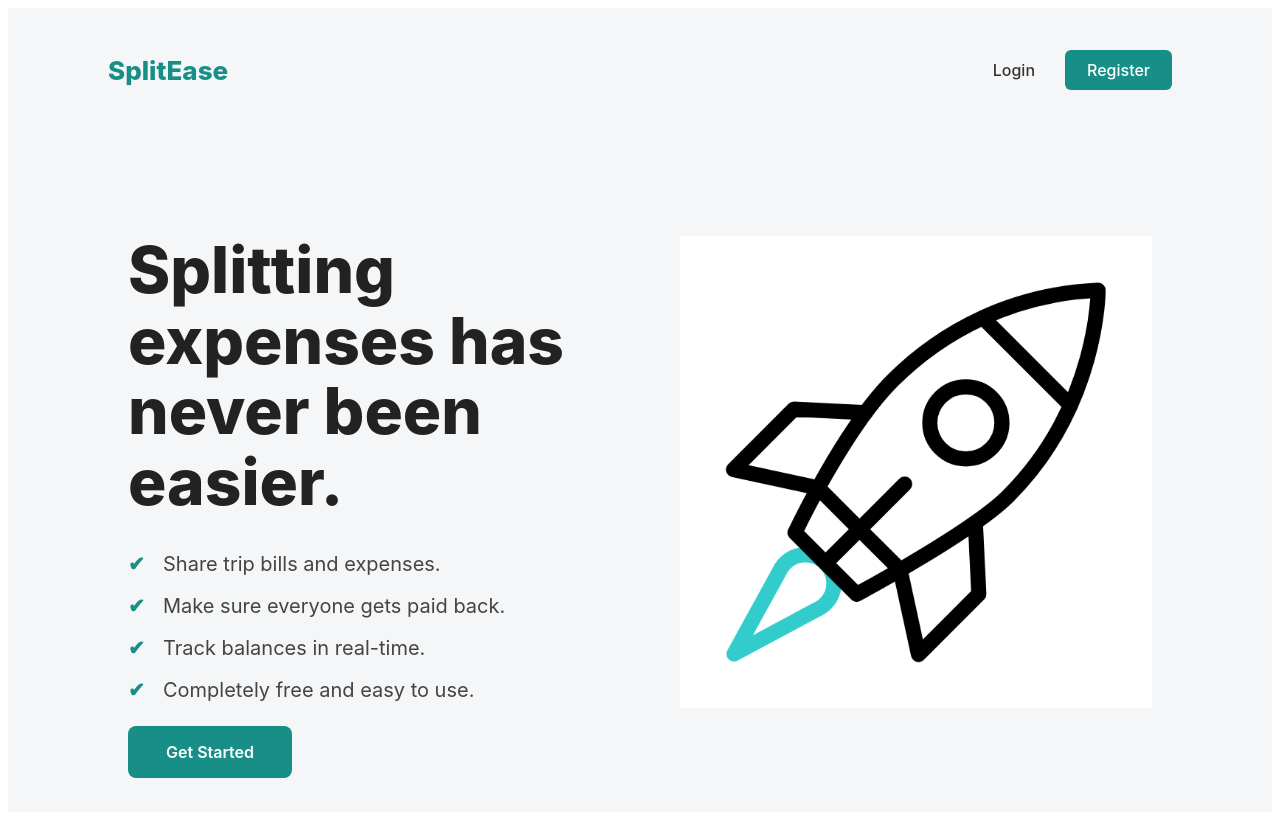
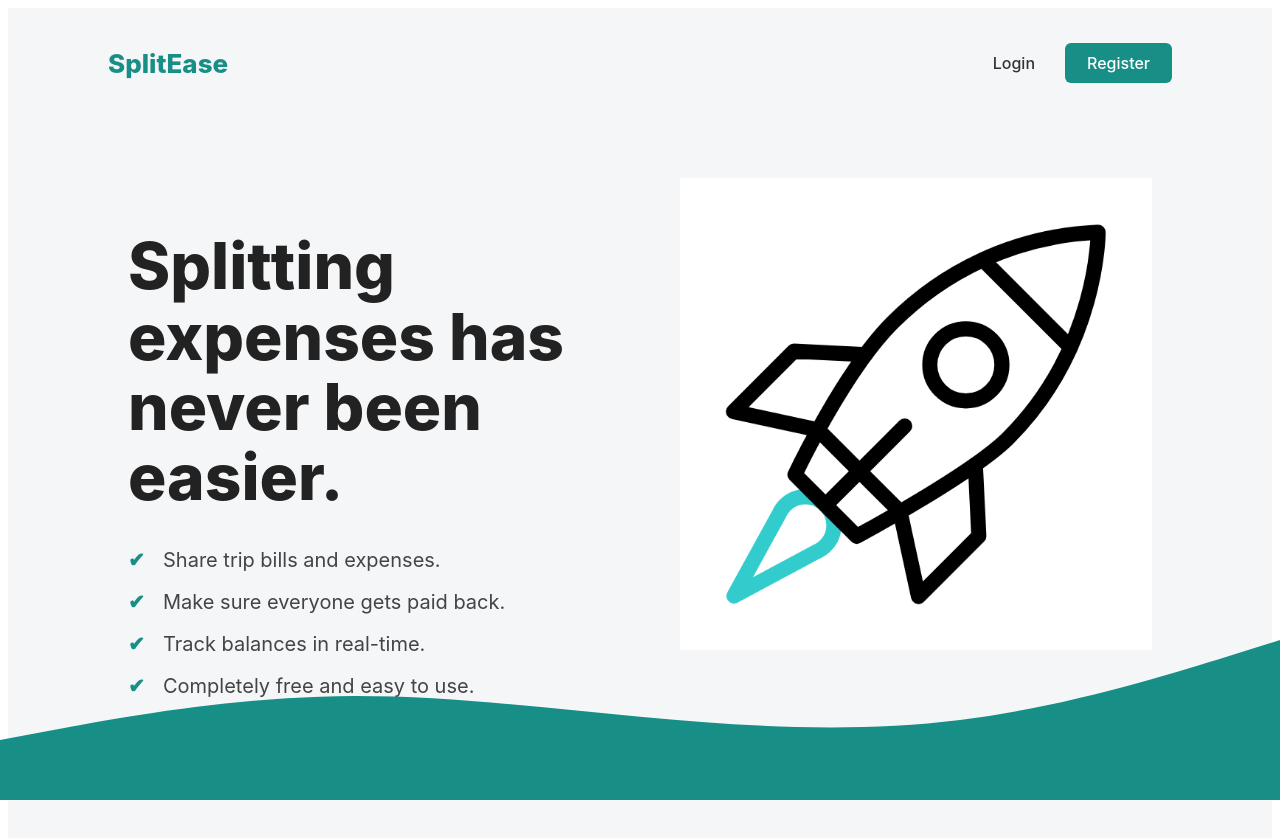
Before and after one commit to shoryataneja/SplitEase, a React app in the folder frontend/: page / in a window 1280 px wide. Shown: the top 838 px of the page. Built offline with nearby package versions, Linux system fonts and the light colour scheme; the HTML template or start-up script is replaced by a standard one.

Commit message:
Making the landing page premium

```diff
--- a/frontend/src/pages/Landing.jsx
+++ b/frontend/src/pages/Landing.jsx
@@ -43,7 +43,15 @@ function Landing() {
         </div>
 
       </section>
-
+        <div className="bottom-wave">
+  <svg viewBox="0 0 1440 320" preserveAspectRatio="none">
+    <path
+      fill="#178f87"
+      fillOpacity="1"
+      d="M0,224L60,208C120,192,240,160,360,154.7C480,149,600,171,720,186.7C840,203,960,213,1080,192C1200,171,1320,117,1380,90.7L1440,64L1440,320L0,320Z"
+    ></path>
+  </svg>
+</div>
     </div>
   );
 }
--- a/frontend/src/styles/Landing.css
+++ b/frontend/src/styles/Landing.css
@@ -10,7 +10,7 @@
   display: flex;
   justify-content: space-between;
   align-items: center;
-  padding: 25px 100px;
+  padding: 18px 100px;
 }
 
 .logo {
@@ -35,11 +35,11 @@
 
 /* HERO */
 .hero {
-  min-height: 85vh;
+  min-height: calc(100vh - 70px);
   display: flex;
-  align-items: center;
+  align-items: flex-start;
   justify-content: space-between;
-  padding: 0 120px;
+  padding: 60px 120px 0 120px;
   gap: 80px;
 }
 
@@ -100,3 +100,18 @@
   width: 480px;
   max-width: 100%;
 }
+
+/* WAVE */
+.bottom-wave {
+  position: absolute;
+  bottom: 0;
+  left: 0;
+  width: 100%;
+  line-height: 0;
+}
+
+.bottom-wave svg {
+  display: block;
+  width: 100%;
+  height: 200px;
+}
```
